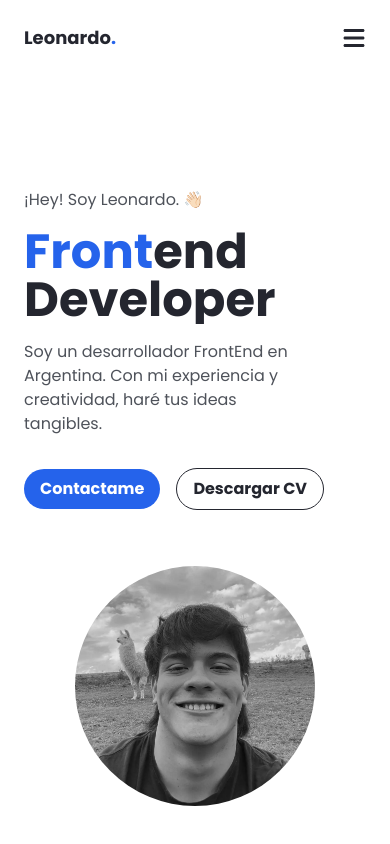
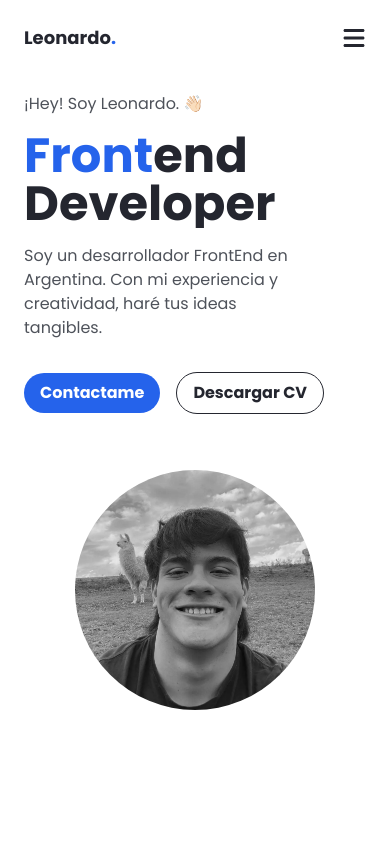
Before and after one commit to Orbitadoo/portfolio, a Next.js app: page / in a window 390 px wide. Shown: the top 844 px of the page. Built offline with nearby package versions, Linux system fonts and the light colour scheme.

Commit message:
Detailsv3

```diff
--- a/src/app/globals.css
+++ b/src/app/globals.css
@@ -50,6 +50,6 @@ section {
     animation-timeline: --image;
     animation-name: show;
 
-    animation-range: entry 15% cover 25%;
+    animation-range: entry 25% cover 20%;
     animation-fill-mode: both;
 }
--- a/src/components/Sections/Home.jsx
+++ b/src/components/Sections/Home.jsx
@@ -5,7 +5,7 @@ const Home = () => {
   return (
     <section
       id="home"
-      className="grid grid-row xl:grid-cols-2 pt-28 content-center items-center"
+      className="grid grid-row xl:grid-cols-2 pt-4 lg:pt-28 content-center items-center"
     >
       <div className="flex flex-col">
         <div className="flex flex-col gap-4">
```
